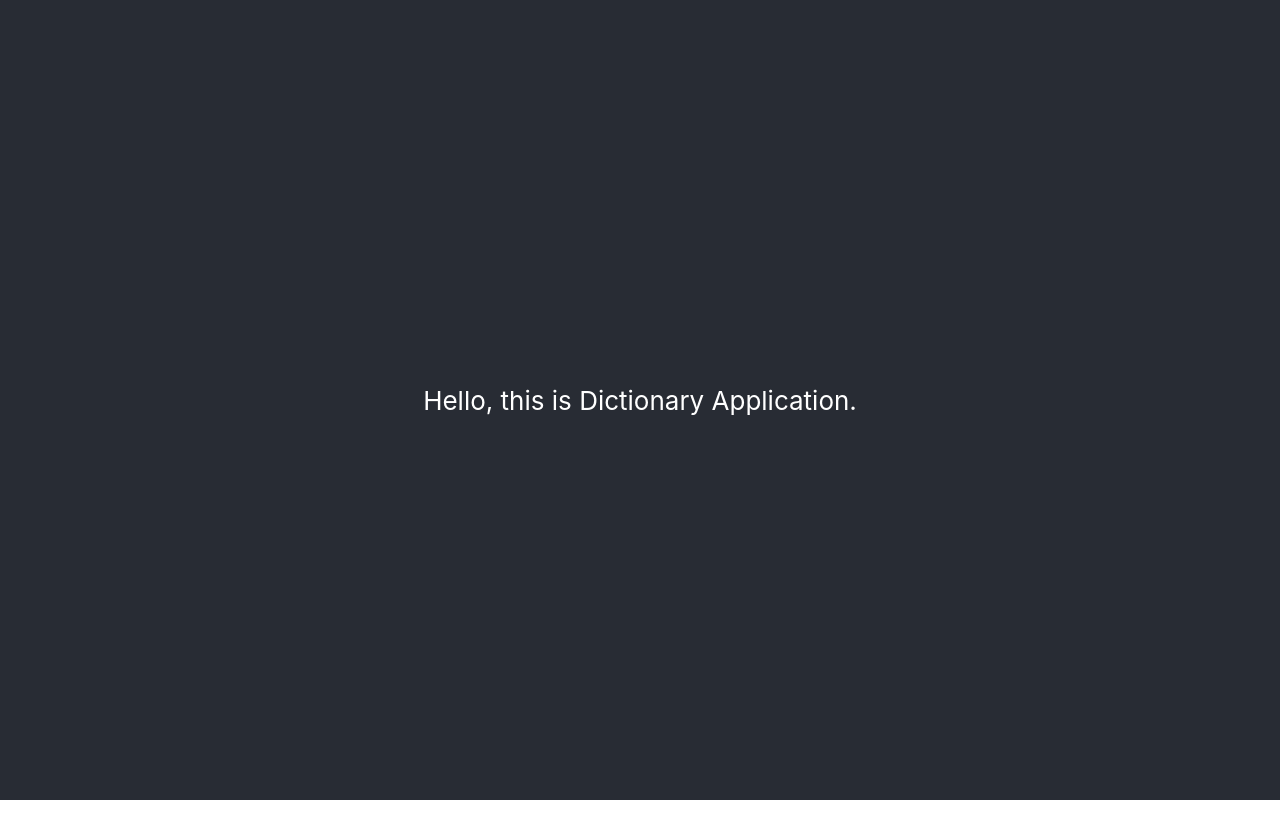
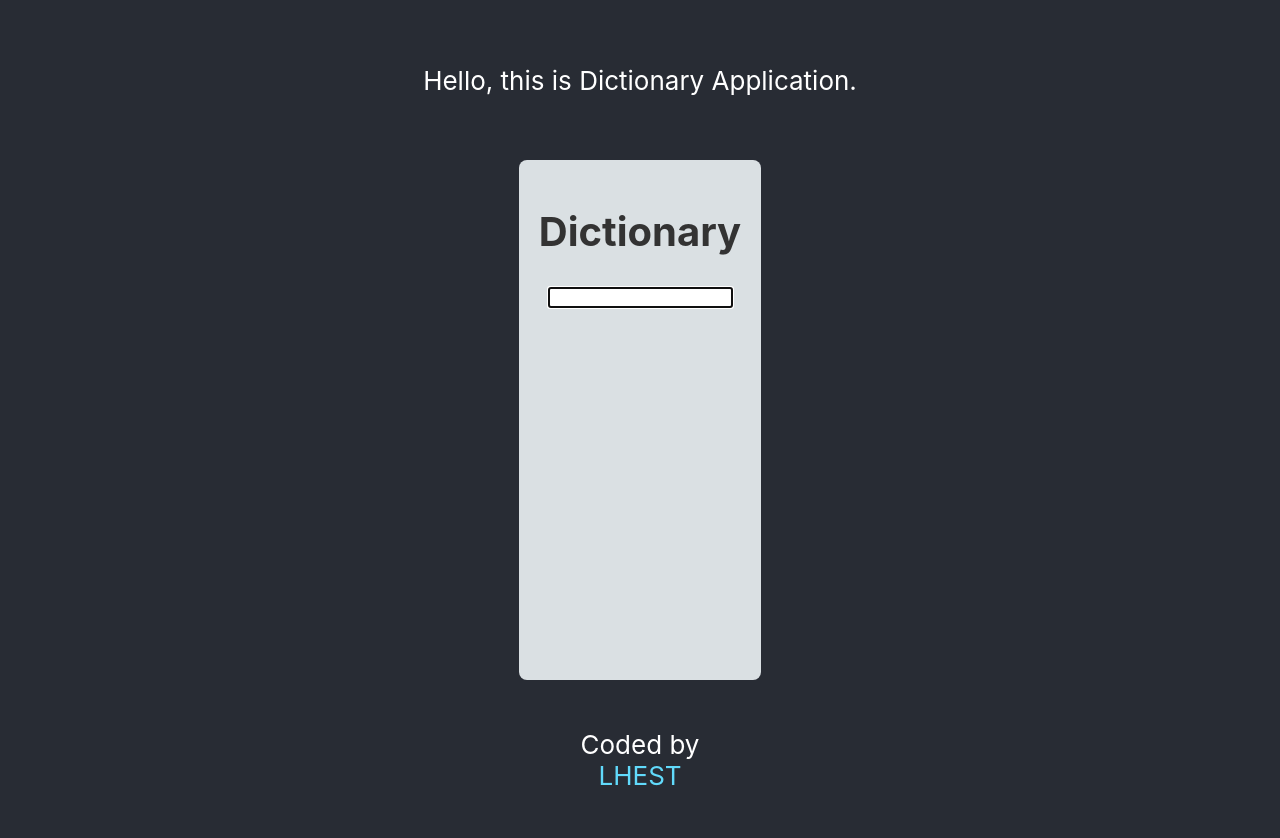
Before and after one commit to lhetstest/dictionary, a React (Create React App) app: page / in a window 1280 px wide. Before the commit the page ends 800 px from the top, so only its background shows below. Built offline with nearby package versions, Linux system fonts and the light colour scheme; the HTML template or start-up script is replaced by a standard one.

Commit message:
feat: search engine

```diff
--- a/package.json
+++ b/package.json
@@ -7,6 +7,7 @@
     "@testing-library/react": "^13.4.0",
     "@testing-library/user-event": "^13.5.0",
     "react": "^18.2.0",
+    "react-bootstrap": "^2.5.0",
     "react-dom": "^18.2.0",
     "react-scripts": "5.0.1",
     "web-vitals": "^2.1.4"
--- a/src/App.css
+++ b/src/App.css
@@ -15,7 +15,7 @@
 
 .App-header {
   background-color: #282c34;
-  min-height: 100vh;
+  min-height: 20vh;
   display: flex;
   flex-direction: column;
   align-items: center;
@@ -24,8 +24,36 @@
   color: white;
 }
 
+.App-main {
+  background-color: #282c34;
+  min-height: 60vh;
+  display: flex;
+  flex-direction: column;
+  align-items: center;
+  justify-content: center;
+  font-size: calc(10px + 2vmin);
+  color: white;
+}
+
+.App-footer {
+  background-color: #282c34;
+  min-height: 20vh;
+  display: flex;
+  flex-direction: column;
+  align-items: center;
+  justify-content: center;
+  font-size: calc(10px + 2vmin);
+  color: white;
+}
+
+
 .App-link {
   color: #61dafb;
+  text-decoration: none;
+}
+
+.App-link:hover {
+  text-decoration: underline;
 }
 
 @keyframes App-logo-spin {
--- a/src/App.js
+++ b/src/App.js
@@ -1,11 +1,20 @@
 import './App.css';
+import Dictionary from "./Dictionary";
 
 function App() {
   return (
     <div className="App">
-      <header className="App-header">
-        Hello, this is Dictionary Application.
-      </header>
+      <div className='container'>
+        <header className="App-header">
+          Hello, this is Dictionary Application.
+        </header>
+        <main className="App-main">
+          <Dictionary />
+        </main>
+        <footer className="App-footer">
+          Coded by <a className="App-link" href="https://github.com/lhetstest/dictionary">LHEST</a>
+        </footer>
+      </div>
     </div>
   );
 }
--- /dev/null
+++ b/src/Dictionary.css
@@ -0,0 +1,9 @@
+.Dictionary {
+    background-color: rgb(218, 224, 227);
+    min-height: 60vh;
+    max-width: 800px;
+    color: #333;
+    font-size: 20px;
+    padding: 20px;
+    border-radius: 8px;
+}
--- /dev/null
+++ b/src/Dictionary.js
@@ -0,0 +1,27 @@
+import React, {useState} from "react";
+import "./Dictionary.css";
+
+const Dictionary = () => {
+    let [keyword, setKeyword] = useState("")
+    const search = (e) => {
+        e.preventDefault();
+        alert(`Searching for ${keyword} definition...`);
+    }
+
+    const handleKeywordChange = (e) => {
+        setKeyword(e.target.value)
+    }
+
+    return(
+        <div className="Dictionary">
+            <h1>Dictionary</h1>
+            <form onSubmit={search}>
+                <input type="search" autoFocus={true}
+                onChange = {handleKeywordChange}
+                />
+            </form>
+        </div>
+    )
+}
+
+export default Dictionary;
```
Also changed, not shown: 1 other file (tests, documents, lock files or other folders).
